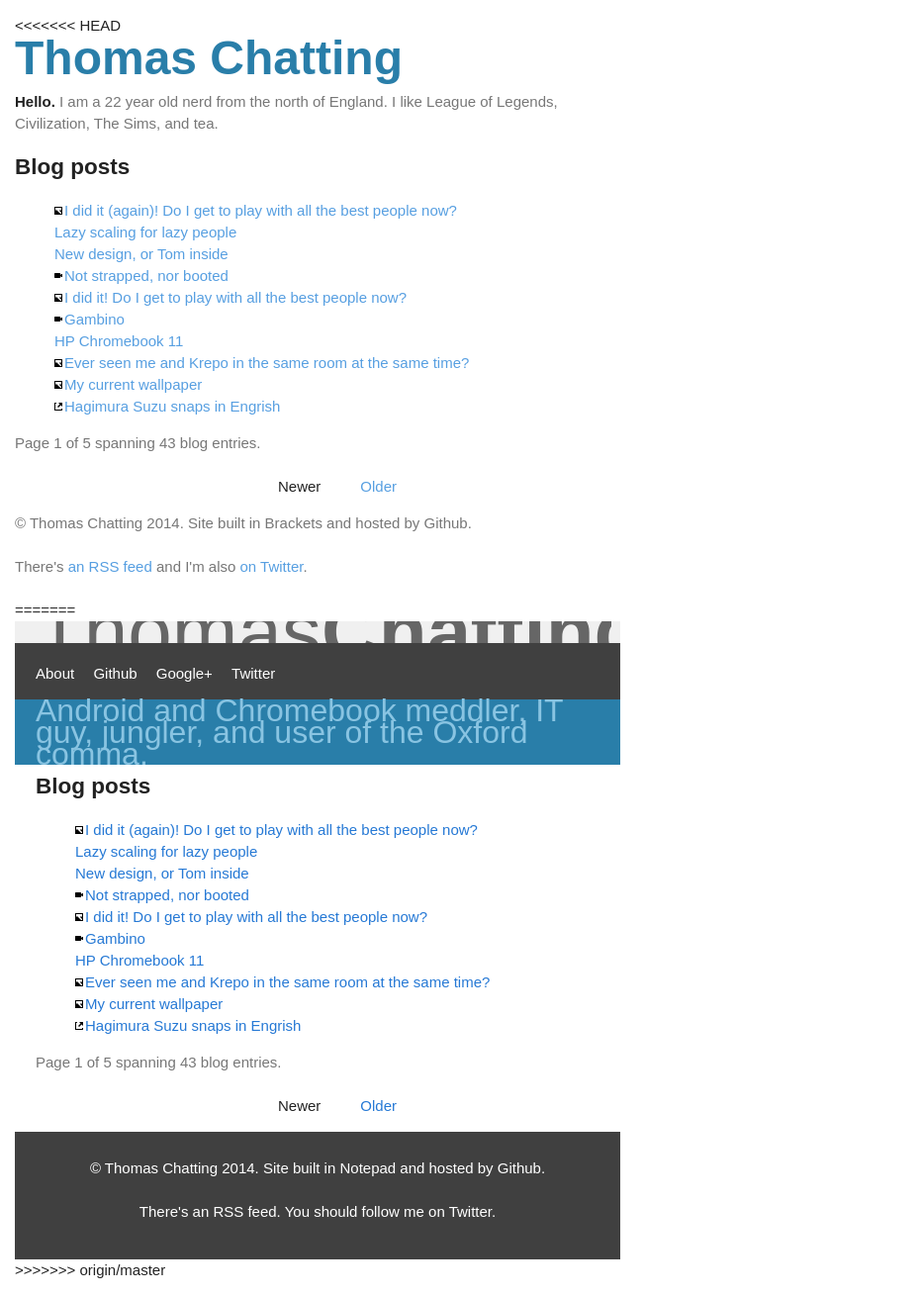
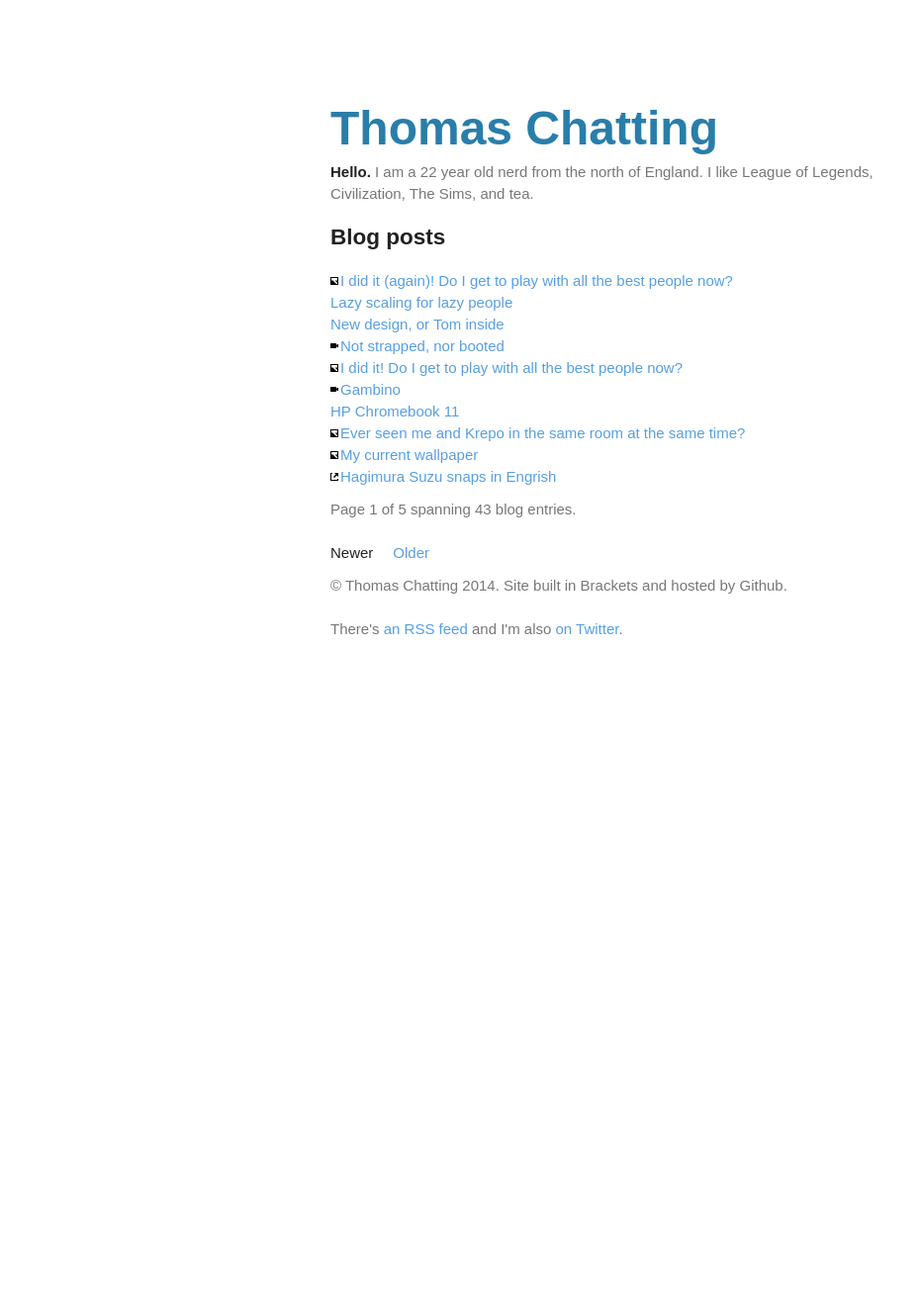
Before and after one commit to tomchatting/tomchatting.github.io, a Jekyll site: the page built from index.html, in a window 1280 px wide. Shown: the whole page at 99% size, without its empty margins (0-930 px from the left). Built offline with Jekyll 4.4.1, drawn with Linux system fonts in a browser that asks for light colours; some web fonts are replaced; the list of posts is cut into pages by our own code; after the commit the page ends 900 px from its top, so only the background shows below that.

Commit message:
Fixing dodgy merges

```diff
--- a/_layouts/default.html
+++ b/_layouts/default.html
@@ -1,5 +1,4 @@
 <!DOCTYPE html>
-<<<<<<< HEAD
 <html lang=en>
     <meta charset=utf-8>
     <meta name=viewport content="initial-scale=1, minimum-scale=1, width=device-width">
@@ -12,60 +11,3 @@
 
     <p><ins>&copy; Thomas Chatting 2014. Site built in Brackets and hosted by Github.</ins></p>
     <p><ins>There's <a href="/feed.xml">an RSS feed</a> and I'm also <a href="//twitter.com/phenomenontom">on Twitter</a>.</ins></p>
-=======
-<html>
-<head>
-    <meta charset="utf-8" />
-    <title>{{ page.title }} - Somewhere between Super Saiyan 2 and Bristol.</title>
-
-    <meta name="description" content="The ramblings of some guy." />
-    <meta name="author" content="Thomas Chatting" />
-    <!--[if lt IE 9]>
-    <script src="/css/html5shiv.js"></script>
-    <![endif]-->
-
-
-    <link rel="stylesheet" href="/css/normalize.css" />
-	<link href='http://fonts.googleapis.com/css?family=Open+Sans:400italic,400,600' rel='stylesheet' type='text/css'>
-    <link rel="stylesheet" href="/css/main.css" />
-    <link rel="stylesheet" href="/css/syntax.css">
-    <meta name="viewport" content="width=device-width, user-scalable=no" />
-
-</head>
-<body>
-    <div class="site-header">
-       <h1><a href="/">Thomas<strong>Chatting</strong></a></h1>
-    </div>
-
-    <div class="nav-wrap">
-        <nav class="s-nav">
-            <ul>
-                <li><a href="/about">About</a></li>
-                <li><a href="//github.com/tomchatting" target="_blank">Github</a></li>
-                <li><a href="//google.com/+ThomasChatting" target="_blank">Google+</a></li>
-                <li><a href="//twitter.com/phenomenontom" target="_blank">Twitter</a></li>
-            </ul>
-        </nav>
-    </div>
-
-    <div class="prologue">
-        <h2>Android and Chromebook meddler, IT guy, jungler, and user of the Oxford comma.</h2>
-    </div>
-
-
-    <div class="wrapper">
-        <div class="container">
-
-            {{ content }}
-
-        </div>
-    </div>
-
-    <footer>
-        <p>&copy; Thomas Chatting 2014. Site built in Notepad and hosted by Github.</p>
-        <p>There's <a href="/feed.xml">an RSS feed</a>. You should follow me <a href="//twitter.com/phenomenontom">on Twitter</a>.</p>
-    </footer>
-</body>
-
-</html>
->>>>>>> origin/master
--- a/css/main.css
+++ b/css/main.css
@@ -1,4 +1,3 @@
-<<<<<<< HEAD
 @import url(http://fonts.googleapis.com/css?family=Droid+Sans:400,700);
 *       {margin: 0; padding: 0;}
 html    {font: 15px/22px 'Droid Sans', arial, sans-serif;}
@@ -43,189 +42,8 @@ li.video{background-image: url(/img/video.svg);}
 li.link {background-image: url(/img/external-link.svg);}
 li.photo
         {background-image: url(/img/image.svg);}
-=======
-html {
-    font: 1em/1.5 serif;
-    font-family: 'Open Sans', Helvetica, Arial, sans-serif;
-    color: #323232;
-    /*background: url('/img/congruent_pentagon.png') repeat;
-    background: url('/img/chromebook.png') fixed;*/
-}
-
-body { padding: 0; margin: 0; background: #fff; width: auto;  }
-
-.wrapper, nav, .site-header h1, .prologue h2 { max-width: 38rem; margin: 0 auto; padding-left: 2%; padding-right: 2%; }
-
-.site-header { font-size: 40px; background: #f0f0f0; }
-.site-header h1 { font-weight: normal; overflow: hidden; }
-.site-header a, .site-header a:visited { color: rgb(102,102,102); text-decoration: none; }
-.site-header a:hover { color: #434343; }
-.container, nav { width: auto; }
-
-.container p { text-align: justify;  }
-hr { border: none; border-bottom: 1px solid #eee; margin: 20px 0; }
-
-nav {
-    padding-top: 20px;
-}
-
-ol.nav {
-list-style: none;
-margin-left: 0;
-}
-
-.pagination {
-text-align: center;
-}
-
-.nav>li, .nav>li>a {
-display: inline-block;
-zoom: 1;
-}
-
-.pagination>li {
-padding: 0 20px;
-}
-
-nav ul, nav li {
-    display: inline-block;
-    list-style: none;
-    margin: 0;
-    padding: 0;
-    padding-right: 15px;
-}
-
-nav a, nav a:visited {
-    color: #434343;
-    text-decoration: none;
-}
-
-nav a:hover {
-    color: #ffd45b;
-}
-
-.container a:link, .container a:visited {
-    color: #2679D5;
-    text-decoration: none;
-}
-
-.container a:hover {
-    text-decoration: underline;
-}
-
-.container article h1.article-title a:hover {
-    color: #fff;
-    background: #2679D5;
-    text-decoration: none;
-}
-
-.article-date {
-    text-align: center;
-    font-style: italic;
-    padding: 0 !important;
-    color: #666;
-}
-
-.callout {
-    font-size: 24px;
-    line-height: 36px;
-}
-
-iframe {
-    display: block;
-    margin: 0 auto;
-    width: 100%;
-    padding-bottom: 15px;
-}
-
-img {
-    max-width: 100%;
-}
-
-article.note h1:before {
-    content: "note";
-    color: #fff;
-    background: #343434;
-}
-
-article.article h1:before {
-    content: "article";
-    color: #fff;
-    background: #343434;
-}
-
-article.photo h1 a:after, article.video h1 a:after, article.link>h1 a:after {
-    content: " \00BB";
-}
-
-article.link {
-    width: auto;
-    border: 0;
-    padding: 0;
-}
-
-article.link:before {
-    content: "http://";
-    color: #fff;
-    background: #343434;
-}
-
-article.link>.article-date, article.link>h1, article.link>p {
-    font-size: 1em;
-    line-height: 1em;
-    display: inline;
-    text-align: left;
-    width: 100%;
-    margin: 0;
-}
-
-article.photo .article-date, article.photo h1, article.photo p:not(.img-holder),
-article.video .article-date, article.video h1, article.video p {
-    font-size: 1em;
-    line-height: 1em;
-    display: inline;
-    text-align: left;
-    width: 100%;
-    margin: 0;
-}
-
 .callout, blockquote {
 margin: 20px 0;
 padding: 15px 2em 15px 15px;
 border-left: 5px solid #eee;
 }
-
-.callout-warning {
-background-color: #fefbed;
-border-color: #f1e7bc;
-}
-
-.nav-wrap, footer {
-    background: #404040;
-    color: #fff;
-    padding-bottom: 15px;
-}
-
-footer {
-    text-align: center;
-    padding-top: 15px;
-}
-
-footer a, footer a:visited, nav a, nav a:visited {
-    color: #fff;
-}
-
-.prologue {
-    background: #297ea9;
-    color: #89c4e2;
-}
-
-.prologue h2 {
-    font-size: 32px;
-    font-weight: normal;
-}
-
-@media only screen
-and (min-device-width : 320px)
-and (max-device-width : 568px) { .site-header { font-size: 22px !important; } .prologue h2 { font-size: 18px !important; } }
->>>>>>> origin/master
```
